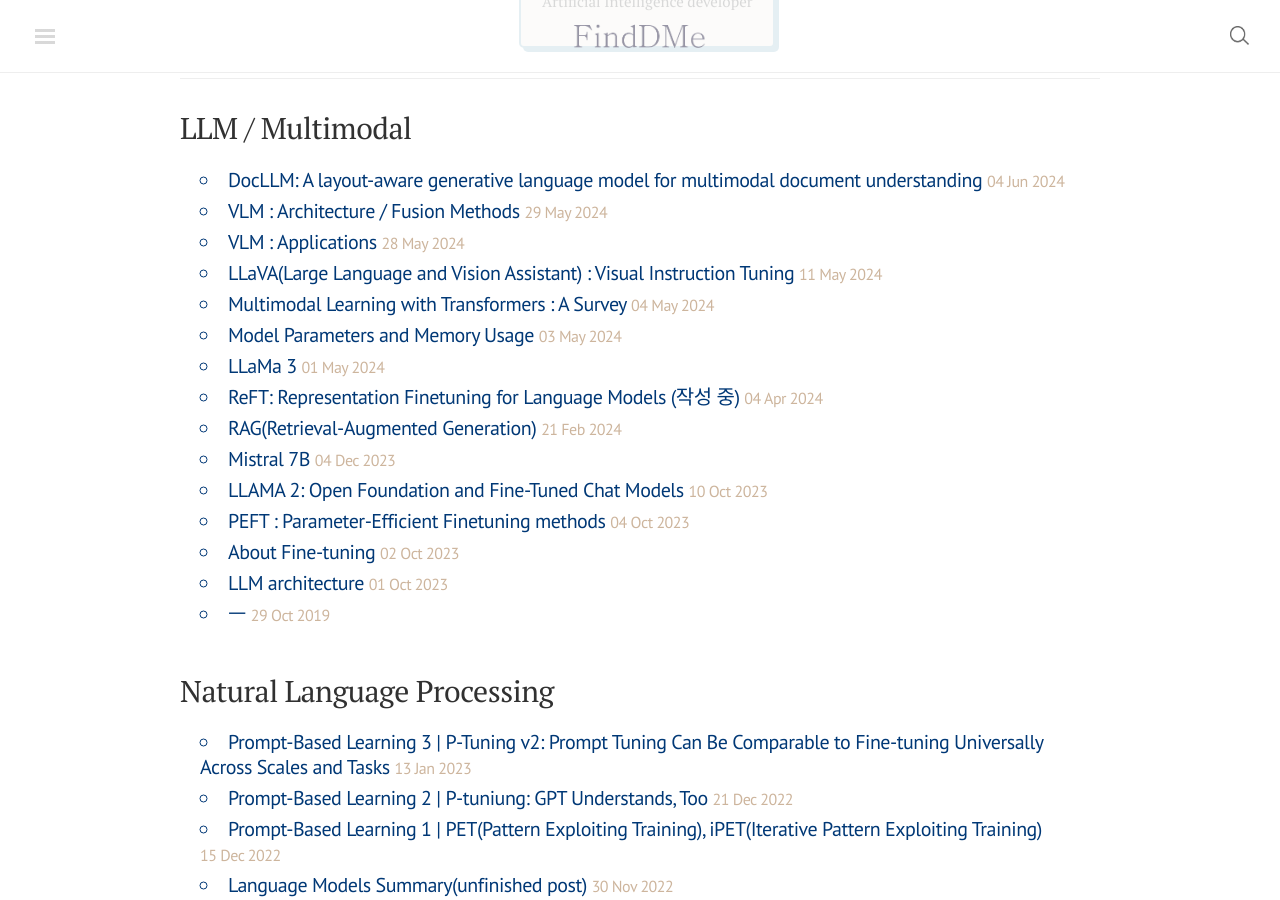
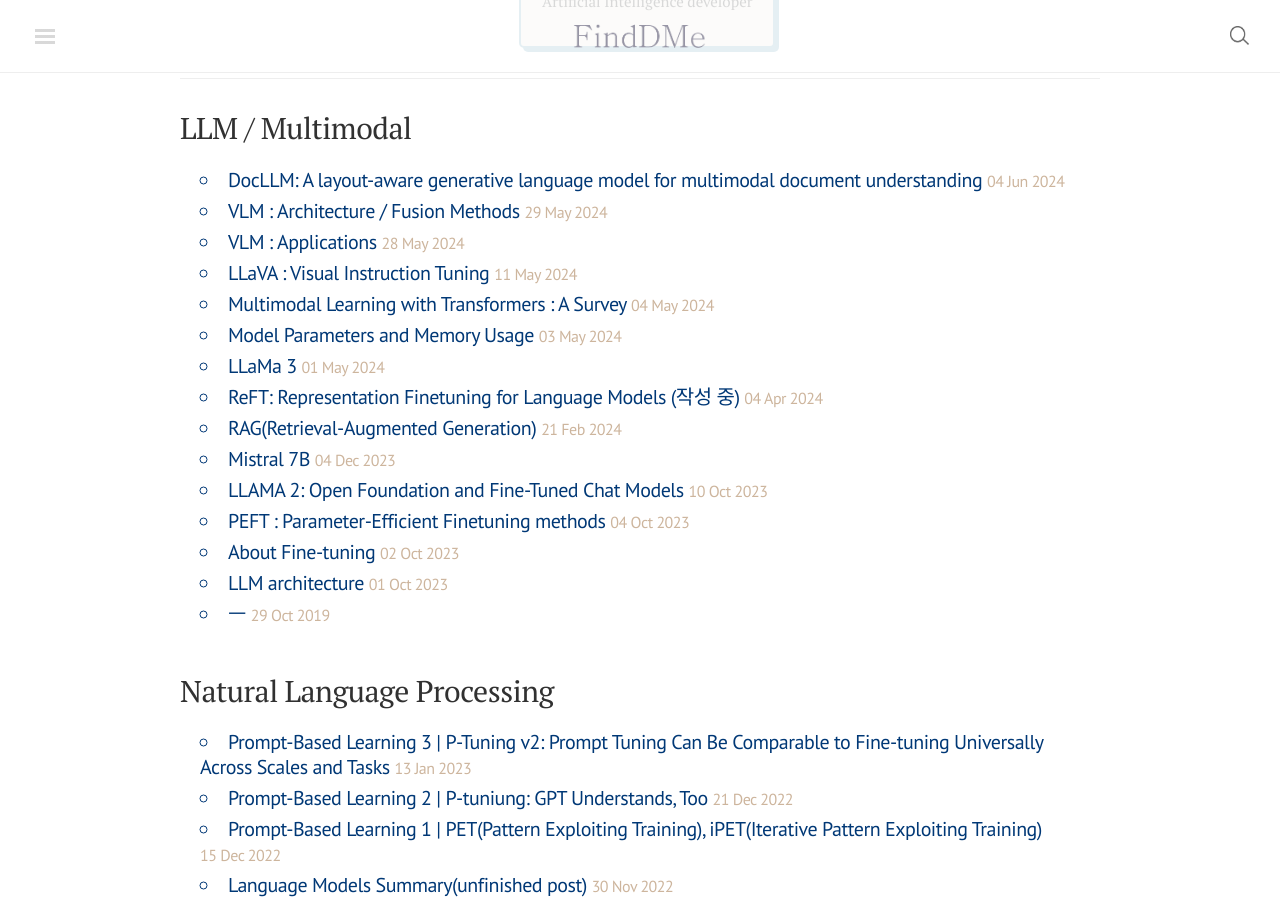
Before and after one commit to finddme/finddme.github.io, a Jekyll site: the page built from index.html, in a window 1280 px wide and 900 px high, scrolled down 412 px. Built offline with Jekyll 4.4.1, drawn with Linux system fonts in a browser that asks for light colours; nearby versions of some CDN libraries; comment, search, counter and statistics services are not loaded.

Commit message:
Update 2024-05-11-llava.md

```diff
--- a/_posts/2024-05-11-llava.md
+++ b/_posts/2024-05-11-llava.md
@@ -1,5 +1,5 @@
 ---
-title: "LLaVA(Large Language and Vision Assistant) : Visual Instruction Tuning"
+title: "LLaVA : Visual Instruction Tuning"
 category: LLM / Multimodal
 tag: Multimodal
 ---
```
